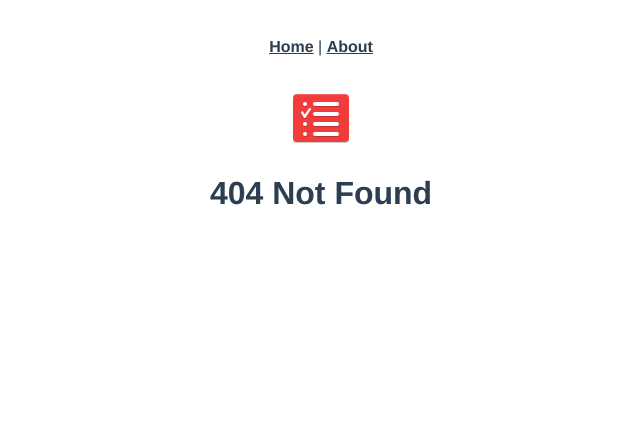
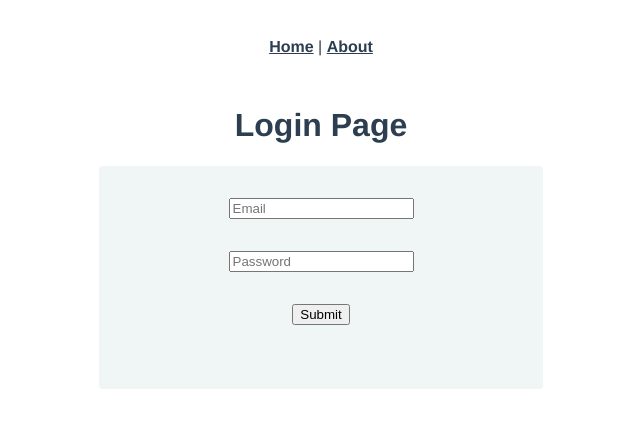
Before and after one commit to wael-ali/dockerized_node_mongodb_api, a Vue app in the folder frontend/: page /login in a window 1280 px wide. Before the commit this address had no page. Shown: the top 428 px of the page, without its empty margins (319-959 px from the left). Built offline with nearby package versions, Linux system fonts and the light colour scheme.

Commit message:
basic login markup

```diff
--- /dev/null
+++ b/frontend/src/components/Login.vue
@@ -0,0 +1,58 @@
+<template>
+  <div>
+    <h1>Login Page</h1>
+    <div class="form">
+      <div class="form-field">
+        <input type="email"
+          v-bind="form.email"
+          name="email"
+          id="loginEmail"
+          placeholder="Email">
+      </div>
+      <div class="form-field">
+        <input type="password"
+          v-bind="form.password"
+          name="password"
+          id="loginPassword"
+          placeholder="Password">
+      </div>
+      <div class="form-field">
+        <button @click="submitLogin">Submit</button>
+      </div>
+    </div>
+  </div>
+</template>
+
+<script>
+export default {
+  name: 'Login',
+  data () {
+    return {
+      form: {
+        email: '',
+        password: ''
+      }
+    }
+  },
+  methods: {
+    submitLogin () {
+      alert('submit data is not implemented yet!!')
+    }
+  }
+}
+</script>
+
+<!-- Add "scoped" attribute to limit CSS to this component only -->
+<style scoped>
+  .form {
+    width: 30%;
+    margin: auto;
+    padding: 2rem;
+    background-color: rgb(240, 245, 245);
+    border-radius: 4px;
+  }
+  .form .form-field {
+    margin-bottom: 2rem;
+  }
+
+</style>
--- a/frontend/src/router/index.js
+++ b/frontend/src/router/index.js
@@ -2,6 +2,7 @@ import Vue from 'vue'
 import VueRouter from 'vue-router'
 import Home from '../views/Home.vue'
 import NotFound from '../views/NotFound.vue'
+import Login from '../components/Login.vue'
 
 Vue.use(VueRouter)
 
@@ -19,6 +20,11 @@ const routes = [
     // which is lazy-loaded when the route is visited.
     component: () => import(/* webpackChunkName: "about" */ '../views/About.vue')
   },
+  {
+    path: '/login',
+    name: 'login',
+    component: Login
+  },
   { path: '/:pathMatch(.*)*', name: 'not-found', component: NotFound }
 ]
 
```
